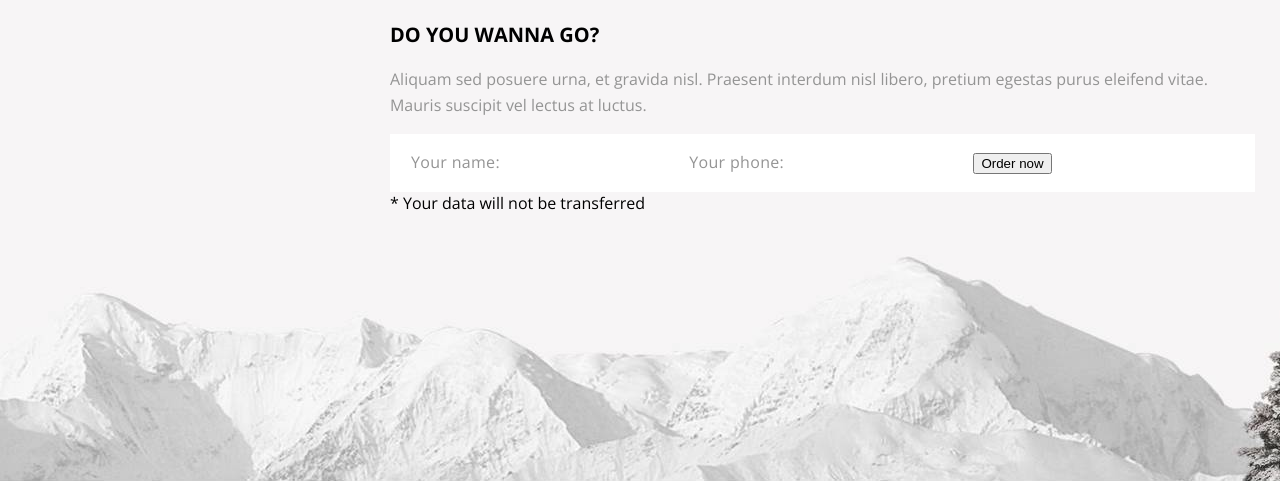
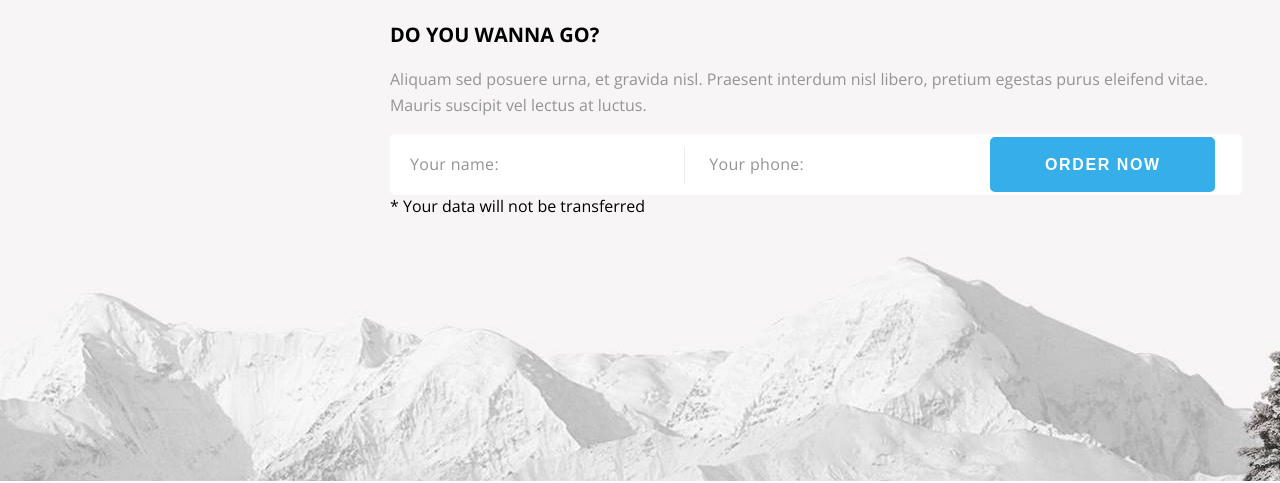
Before and after one commit to dabaycode/tourism-master-site, a plain HTML site: page index.html in a window 1280 px wide. Shown: the part 2600-3083 px from the top of the page. Drawn offline with nearby package versions, Linux system fonts and the light colour scheme.

Commit message:
nothing change

```diff
--- a/css/style.css
+++ b/css/style.css
@@ -383,8 +383,9 @@ main,
 }
 .offer-form
 {
+	width: 852px;
 	background: #ffffff;
-	padding: 17.5px 0 17.5px 21px;
+	border-radius: 5px;
 }
 .offer-form-label
 {
@@ -392,8 +393,42 @@ main,
 	color: #949494;
 	letter-spacing: .02em;
 	line-height: 1.2;
+	padding-left: 20px;
 }
 .offer-form-input
 {
 	border: none;
+	height: 35px;
 }
+.offer-form-part
+{
+  display: inline-block;
+}
+.offer-form-input-border
+{
+	border-right: 1px solid #ebebeb;
+}
+
+.btn-order {
+  width: 225px;
+  height: 55px;
+  margin-top: 3px;
+  margin-bottom: 3px;
+  border-radius: 5px;
+  background-color:  #36aeea;
+  color: white;
+  text-align: center;
+  text-transform: uppercase;
+  font-weight: bold;
+  font-size: 16px;
+  line-height: 19px;
+  letter-spacing: .1em;
+  position: relative;
+  right: 3px;
+
+}
+
+.btn-order:hover {
+  background-color:  #f6f4f4;
+  color: #36aeea;
+}
--- a/index.html
+++ b/index.html
@@ -113,11 +113,13 @@
                 Mauris suscipit vel lectus at luctus.
             </p>
             <form class="offer-form" action="#" method="post">
+            <div class="offer-form-part offer-labels-conteiner">
                 <label class="offer-form-label" for="first_name">Your name:</label>
-                <input id="first_name" class="offer-form-input" type="text">
+                <input id="first_name" class="offer-form-input offer-form-input-border" type="text">
                 <label for="phone" class="offer-form-label">Your phone:</label>
-                <input id="phone" class="offer-form-input" type="text">
-                <button type="submit">Order now</button>
+                <input id="phone" class="offer-form-input input-phone" type="text">
+            </div>
+                <button class="btn btn-order" type="submit">Order now</button>
             </form>
             <span class="notification">* Your data will not be transferred</span>
         </div>
```
